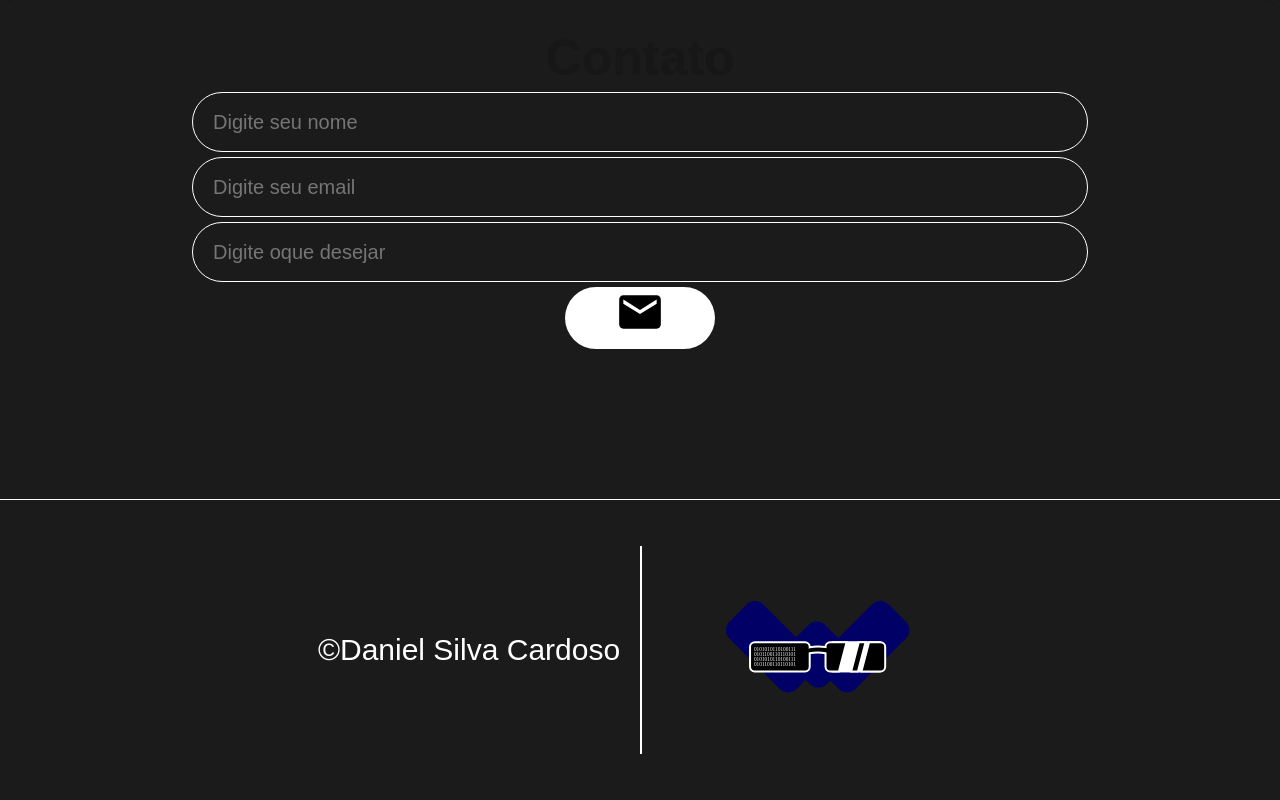
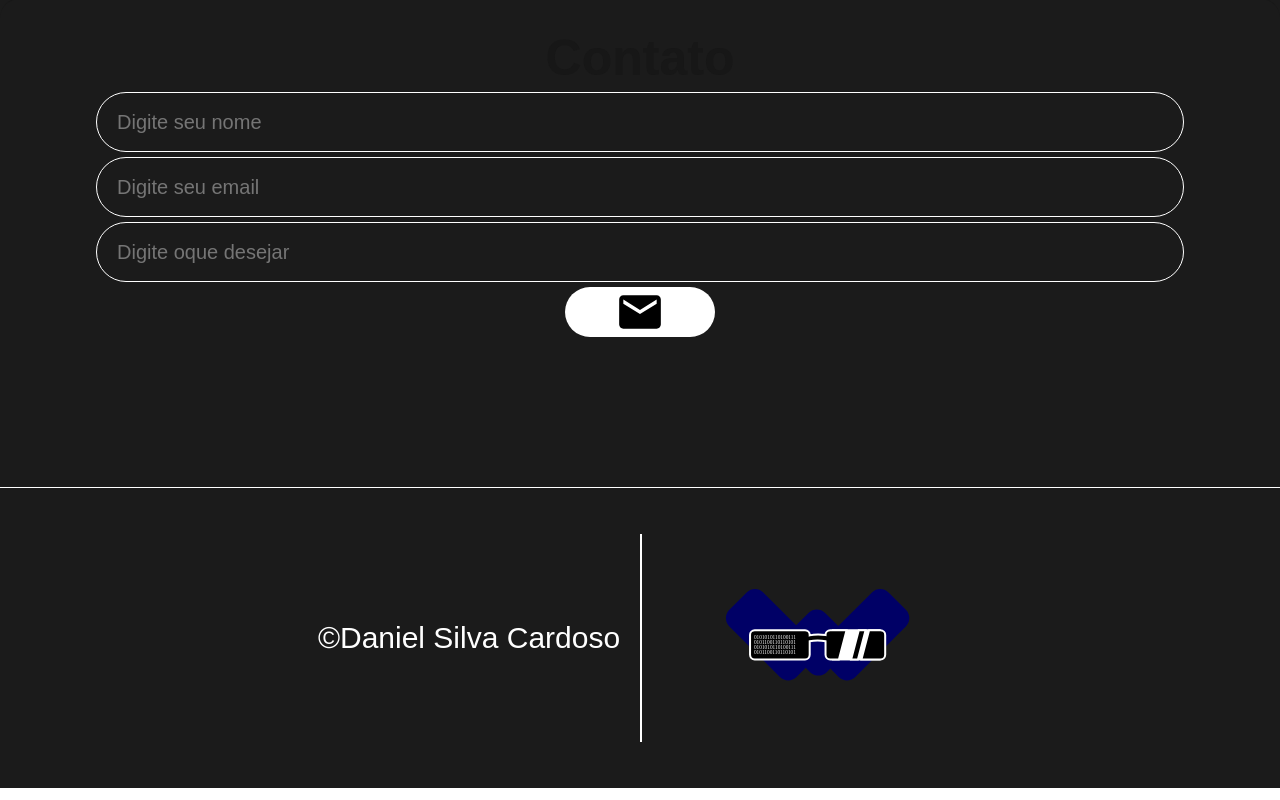
Before and after one commit to Daniel13s/portifolio13s, a Next.js app: page / in a window 1280 px wide. Shown: the part 2925-3725 px from the top of the page. Built offline with nearby package versions, Linux system fonts and the light colour scheme.

Commit message:
fix: contact style

```diff
--- a/src/app/components/AboutMe/style.css
+++ b/src/app/components/AboutMe/style.css
@@ -1,5 +1,5 @@
 .aboutMe {
-    padding-inline: 50px;
+    padding-inline: 30px;
     margin-top: 50px;
     text-align: center;
     display: flex;
--- a/src/app/components/Form/style.css
+++ b/src/app/components/Form/style.css
@@ -19,8 +19,8 @@
     border-top: solid 1px;
     border-radius: 20px;
     input {
-        width: 70vw;
-        height: 7vw;
+        width: 85vw;
+        height: 10vw;
         border-radius: 50px;
         border: none;
         padding: 20px;
@@ -33,6 +33,9 @@
         border: none;
         border-radius: 50px;
         font-size: 10vw;
+        display: flex;
+        justify-content: center;
+        align-items: center;
     }
     h1 {
         font-size: 7vw;
--- a/src/app/components/Home/style.css
+++ b/src/app/components/Home/style.css
@@ -56,7 +56,7 @@
   display: flex;
   flex-direction: column;
   align-items: center;
-  font-size: 25px;
+  font-size: 7vw;
   p {
     font-weight: lighter;
     font-size: 20px;
@@ -66,7 +66,7 @@
   position: absolute;
   border: none;
   background-color: transparent;
-  top: 10px;
+  top: 25px;
   right: 25px;
 }
 
```
